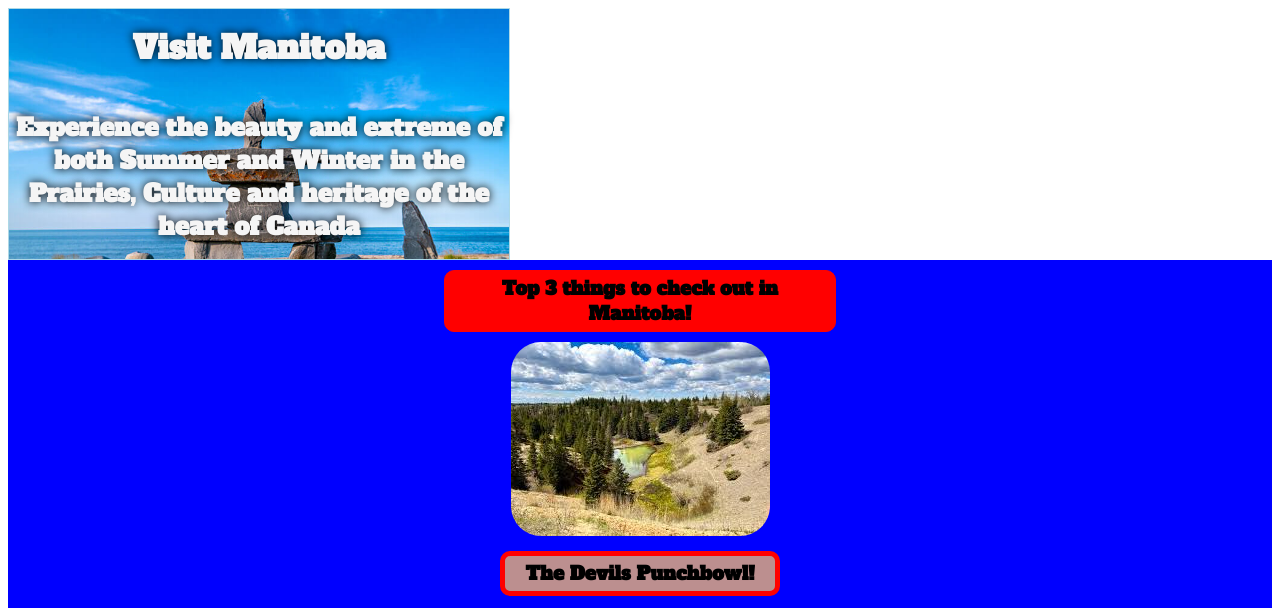
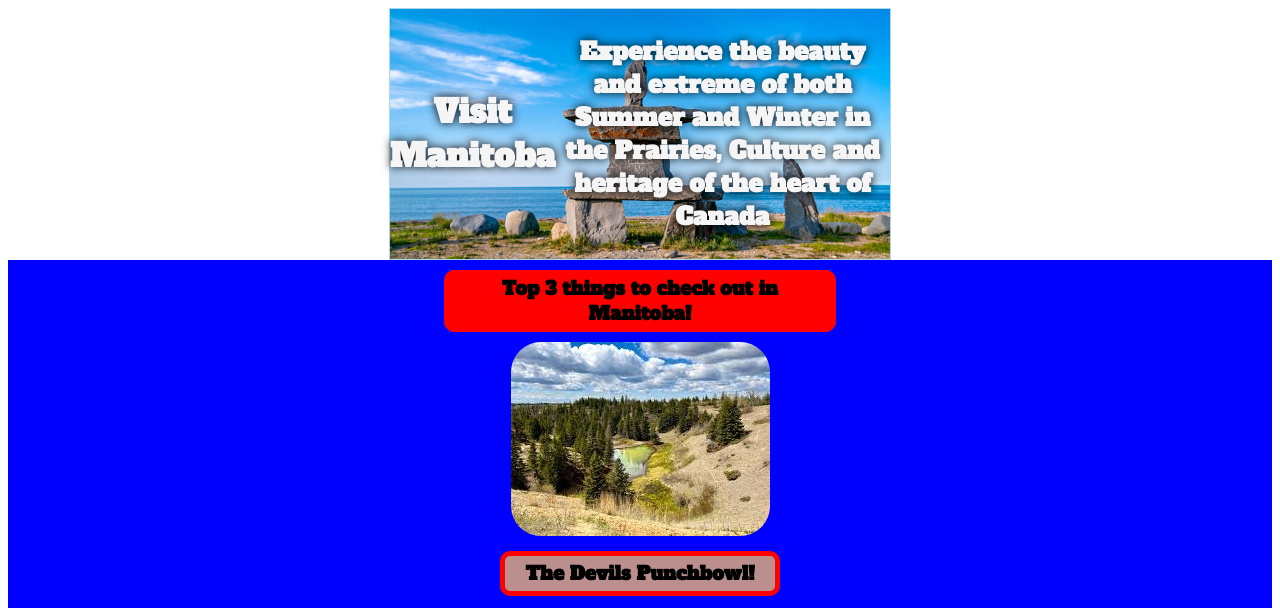
Before and after one commit to killingbeckad11/Hometown-Webpage, a website built with Vite: page index.html in a window 1280 px wide. Shown: the top 608 px of the page. Built offline with nearby package versions, Linux system fonts and the light colour scheme.

Commit message:
more background hero

```diff
--- a/styles.css
+++ b/styles.css
@@ -11,16 +11,19 @@ DARK BLUE: #1D3557
   font-family: "Alfa Slab One", serif;
   background-image: url(images/Churchill_Manitoba_Canada_01.jpg);
   background-size: cover;
+  background-position: center;
+  background-repeat: no-repeat;
   border: 1px solid lightblue;
   color: whitesmoke;
   text-shadow: 0 0 10px black;
   display: flex;
-  flex-direction: column;
+  flex-direction: row;
   align-items: center;
   justify-content: center;
   text-align: center;
   height: 250px;
   width: 500px;
+  margin: auto;
   }
 
   #activities{
```
